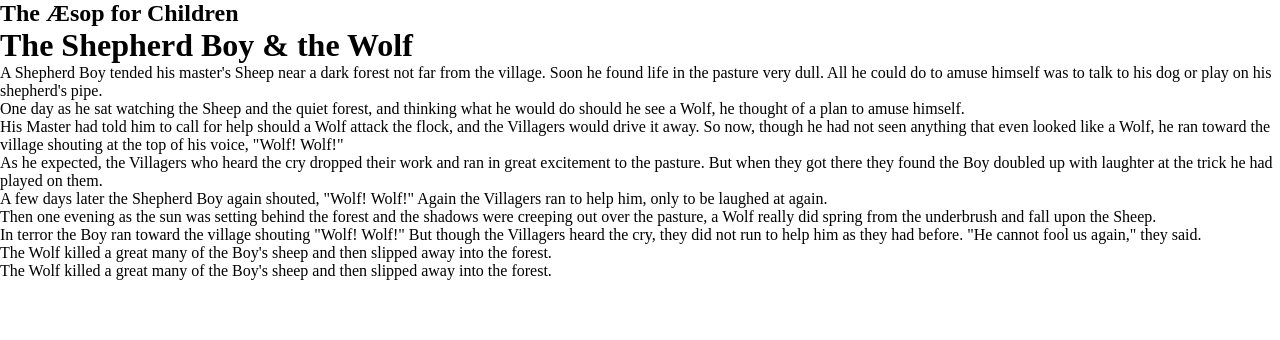
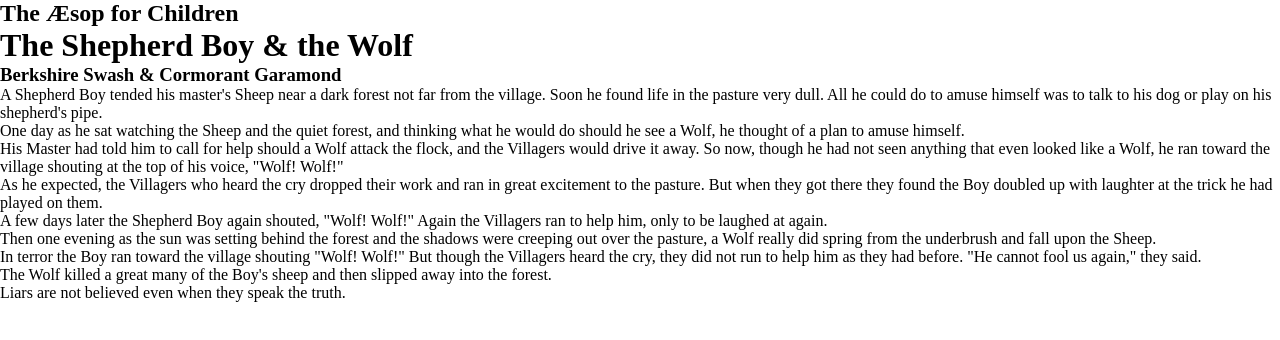
Before and after one commit to Yuri-MP4/In-Class-Assessment-11, a plain HTML site: page index.html in a window 1280 px wide. Drawn offline with Linux system fonts and the light colour scheme.

Commit message:
Added Fonts to head

```diff
--- a/index.html
+++ b/index.html
@@ -3,7 +3,13 @@
   <head>
     <meta charset="utf-8" />
     <meta name="viewport" content="width=device-width, initial-scale=1" />
-    <link rel="icon" href="https://images.scalebranding.com/dream-fairy-tale-logo-74a63550-7563-4e86-9678-9a89d9734f46.jpg" />
+    <link rel="icon" href="https://icon-library.com/images/book-icon-transparent/book-icon-transparent-27.jpg" />
+
+
+<link rel="preconnect" href="https://fonts.googleapis.com">
+<link rel="preconnect" href="https://fonts.gstatic.com" crossorigin>
+<link href="https://fonts.googleapis.com/css2?family=Berkshire+Swash&family=Cormorant+Garamond:ital,wght@0,300..700;1,300..700&display=swap" rel="stylesheet">
+
 
     <!-- Change the title to the name of your story -->
     <title>The Shepherd Boy & the Wolf</title>
@@ -25,7 +31,7 @@
     <header>
       <h2> The Æsop for Children </h2>
       <h1> The Shepherd Boy & the Wolf </h1>
-      <h3></h3>
+      <h3> Berkshire Swash & Cormorant Garamond </h3>
     </header>
     <main>
       <p> A Shepherd Boy tended his master's Sheep near a dark forest not far from the village. Soon he found life in the pasture very dull. All he could do to amuse himself was to talk to his dog or play on his shepherd's pipe.</p>
@@ -36,7 +42,7 @@
       <p> Then one evening as the sun was setting behind the forest and the shadows were creeping out over the pasture, a Wolf really did spring from the underbrush and fall upon the Sheep.</p>
       <p> In terror the Boy ran toward the village shouting "Wolf! Wolf!" But though the Villagers heard the cry, they did not run to help him as they had before. "He cannot fool us again," they said.</p>
       <p> The Wolf killed a great many of the Boy's sheep and then slipped away into the forest.</p>
-      <p class="quote"> The Wolf killed a great many of the Boy's sheep and then slipped away into the forest. </p>
+      <p class="quote"> Liars are not believed even when they speak the truth. </p>
     </main>
   </body>
 </html>
```
